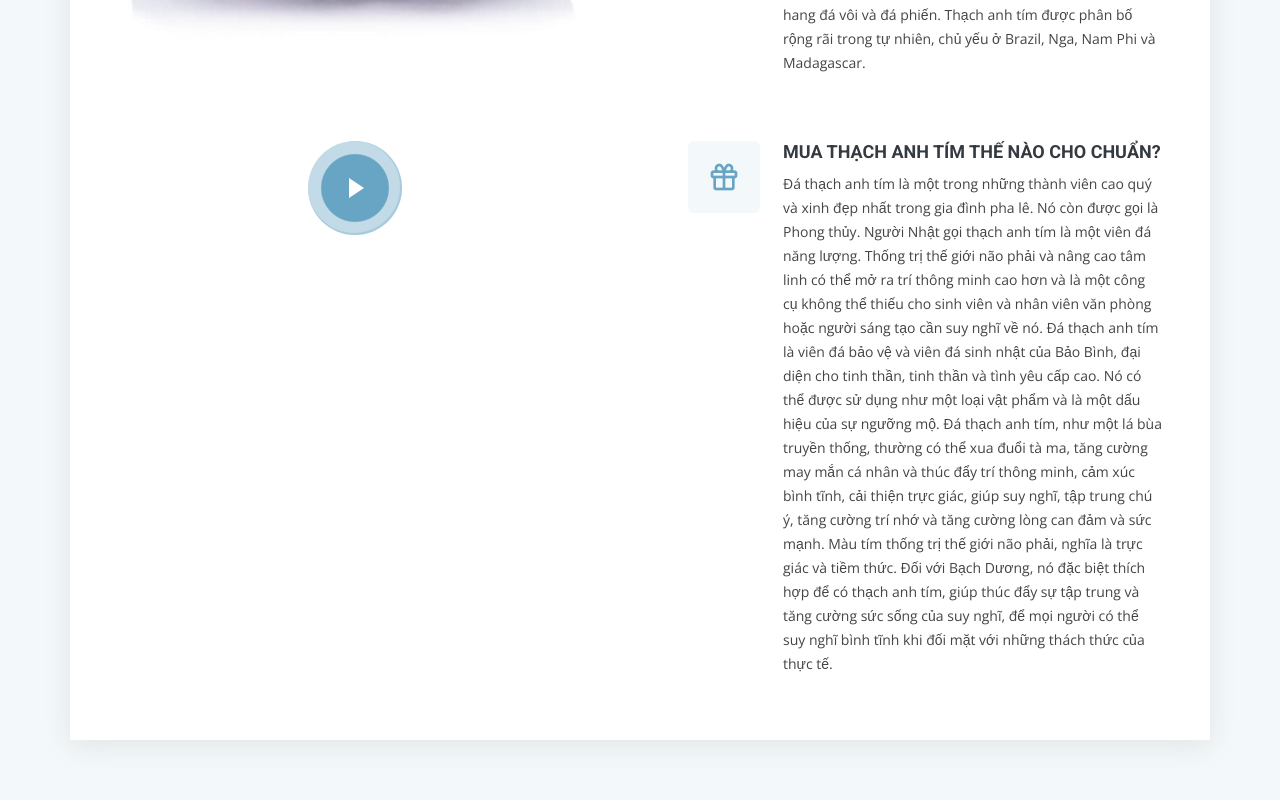
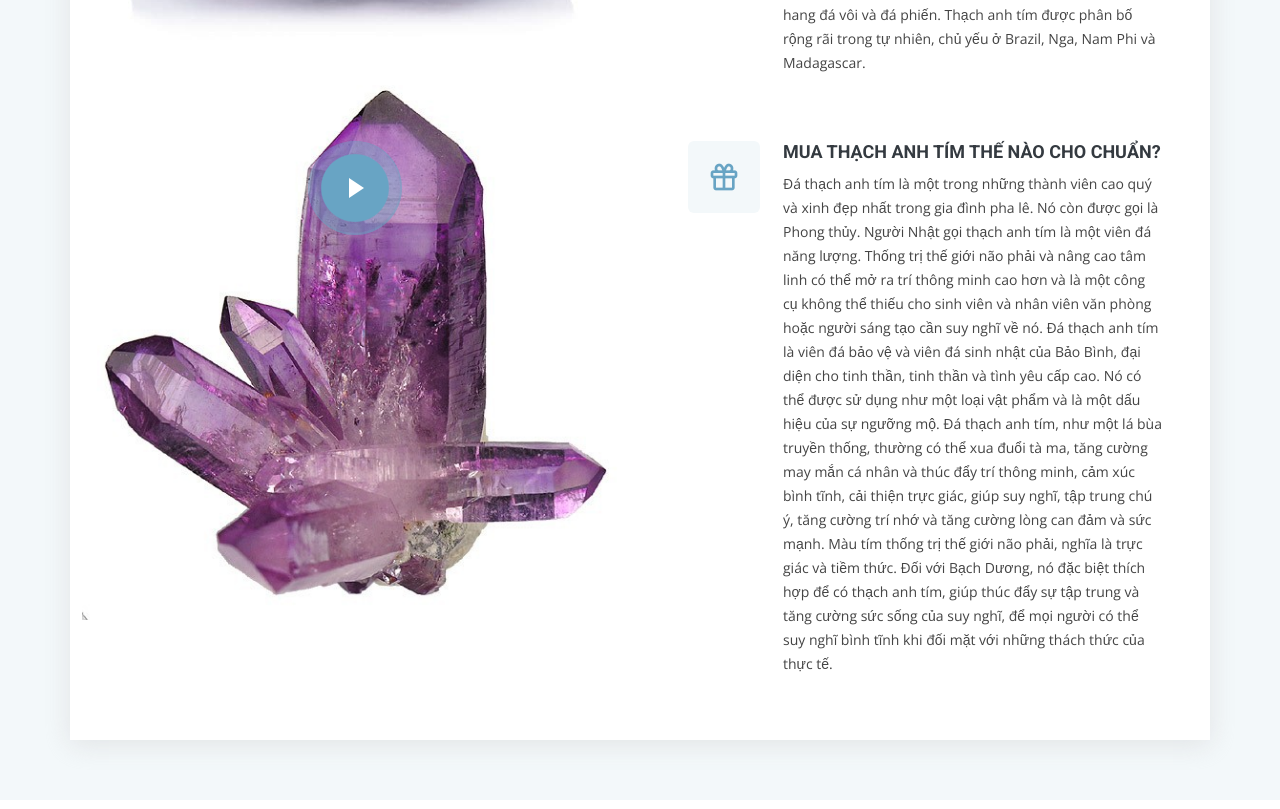
Before and after one commit to hophachamber99/thachanhtim, a plain HTML site: page index.html in a window 1280 px wide. Shown: the part 2229-3038 px from the top of the page. Drawn offline with nearby package versions, Linux system fonts and the light colour scheme.

Commit message:
Update index.html

```diff
--- a/index.html
+++ b/index.html
@@ -192,6 +192,7 @@
         <div class="row">
           <div class="col-lg-6 video-box">
             <img src="/da thach anh tim.jpg" class="img-fluid" alt="">
+             <img src="/thachanhtim.jpg" class="img-fluid" alt="">
             <a href="https://www.youtube.com/watch?v=bHUOdRpWcvc" class="venobox play-btn mb-4" data-vbtype="video" data-autoplay="true"></a>
           </div>
 
```
